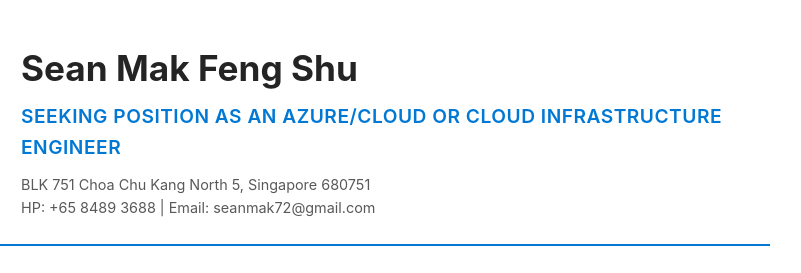
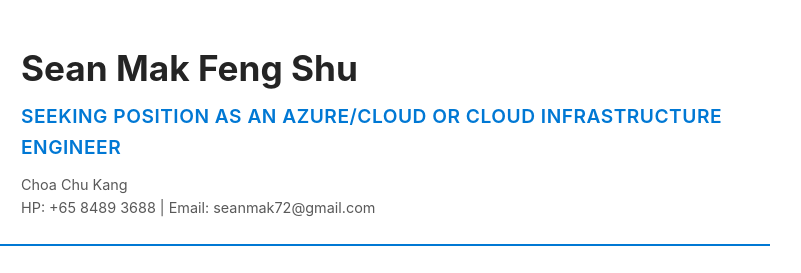
Before and after one commit to seanmak72-cloud/Sean-Resume-2026, a plain HTML site: page Online-Resume/frontend/index.html in a window 1280 px wide. Shown: the top 273 px of the page, 320-1121 px from the left. Drawn offline with Linux system fonts and the light colour scheme.

Commit message:
Refactor HTML structure and content for resume

```diff
--- a/Online-Resume/frontend/index.html
+++ b/Online-Resume/frontend/index.html
@@ -215,7 +215,7 @@
             <h1>Sean Mak Feng Shu</h1>
             <div class="target-title">Seeking position as an Azure/Cloud or Cloud Infrastructure Engineer</div>
             <div class="contact-info">
-                BLK 751 Choa Chu Kang North 5, Singapore 680751<br>
+                Choa Chu Kang<br>
                 HP: +65 8489 3688 | Email: seanmak72@gmail.com
             </div>
         </div>
```
